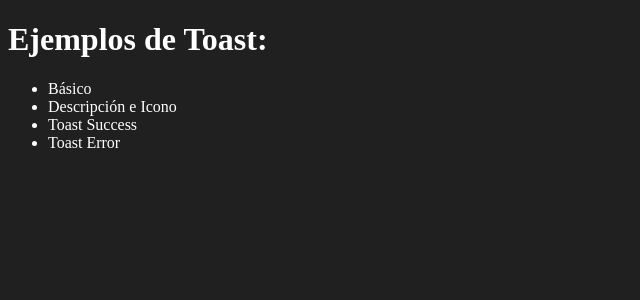
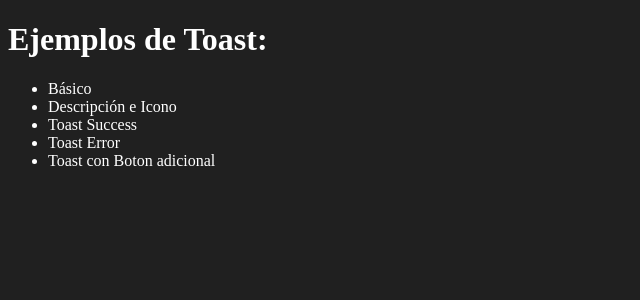
Before and after one commit to sagoma-dev/sonner-react-tutorial, a React (Vite) app: page / in a window 1280 px wide. Shown: the top 300 px of the page, without its empty margins (0-640 px from the left). Built offline with nearby package versions, Linux system fonts and the light colour scheme.

Commit message:
add Toast with action  button

```diff
--- a/src/App.jsx
+++ b/src/App.jsx
@@ -19,6 +19,18 @@ function App() {
         </li>
         <li onClick={() => toast.success("Mi success toast")}>Toast Success</li>
         <li onClick={() => toast.error("Mi error toast")}>Toast Error</li>
+        <li
+          onClick={() =>
+            toast("Mi toast con boton", {
+              action: {
+                label: "Aceptar",
+                onClick: () => console.log("Aceptar"),
+              },
+            })
+          }
+        >
+          Toast con Boton adicional
+        </li>
       </ul>
       <Toaster />
     </main>
```
